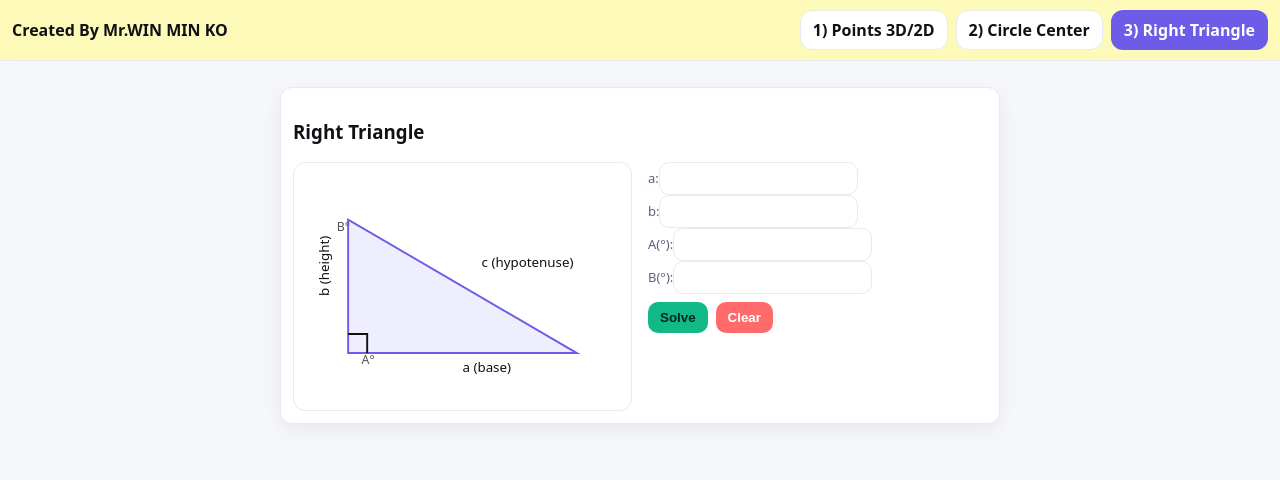
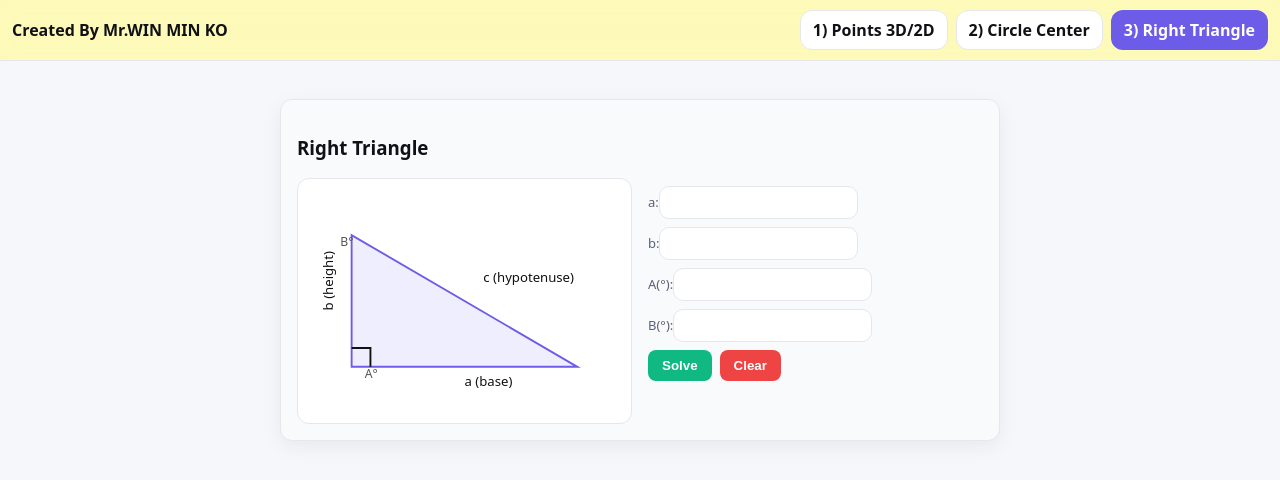
Before and after one commit to winminko/Win-Calculate, a React (Vite) app: page /right in a window 1280 px wide. Shown: the top 480 px of the page. Built offline with nearby package versions, Linux system fonts and the light colour scheme.

Commit message:
Update styles.css

```diff
--- a/src/styles.css
+++ b/src/styles.css
@@ -25,3 +25,13 @@ table{width:100%;min-width:520px;border-collapse:collapse}
 th,td{padding:8px;border-bottom:1px solid var(--line);text-align:left}
 .fab{position:fixed;right:14px;bottom:18px;display:flex;align-items:center;justify-content:center;
   width:64px;height:40px;border-radius:999px;background:var(--accent);color:#fff;font-weight:800;border:0;box-shadow:0 8px 24px rgba(0,0,0,.18);z-index:50}
+.stage2d { width:100%; border:1px solid var(--line); border-radius:12px; background:#fff; }
+.stage2d canvas { width:100%; height:auto; display:block; border-radius:12px; }
+.page { padding: 12px; }
+.card { background:#f9fafb; border:1px solid var(--line); border-radius:12px; padding:16px; }
+.row { display:flex; gap:10px; align-items:center; margin:8px 0; }
+.box { background:#fff; border:1px solid var(--line); border-radius:8px; padding:10px; }
+.btn { padding:8px 14px; border-radius:8px; border:1px solid #ddd; background:#fff; }
+.btn.ok { background:#10b981; color:#fff; border-color:#10b981; }
+.btn.danger { background:#ef4444; color:#fff; border-color:#ef4444; }
+:root { --line:#e5e7eb; }
```
